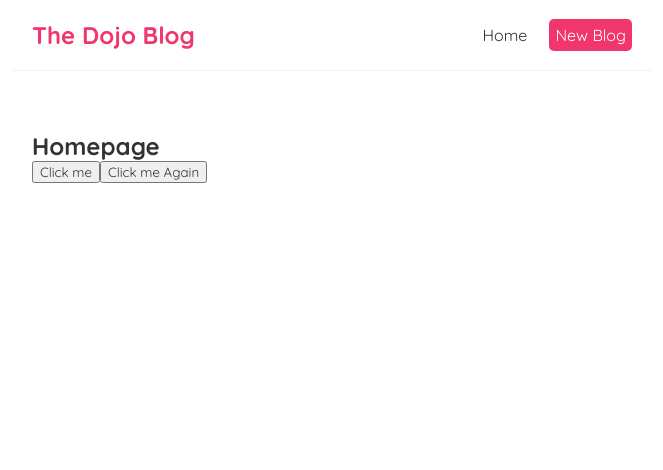
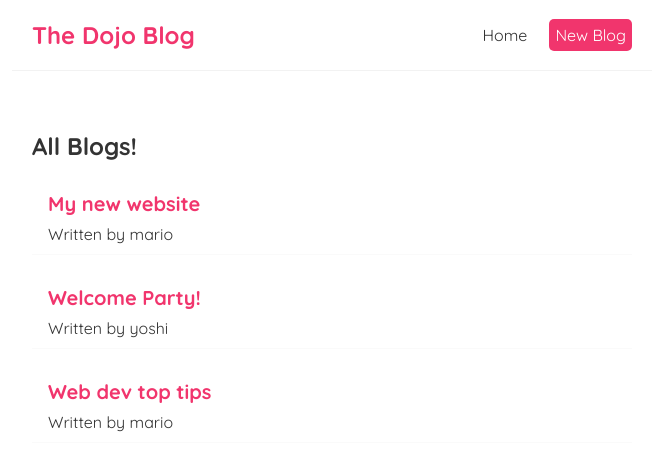
Before and after one commit to Kancheesee/Dojo-Blog, a React (Create React App) app: page / in a window 1280 px wide. Shown: the top 470 px of the page, without its empty margins (308-971 px from the left). Built offline with nearby package versions, Linux system fonts and the light colour scheme.

Commit message:
new bloglist added,styled

```diff
--- /dev/null
+++ b/src/BlogList.js
@@ -0,0 +1,19 @@
+const BlogList = ({blogs, title}) => {
+    // const blogs=props.blogs;
+    // const title=props.title;
+
+    return (
+        <div className="blog-list">
+            <h2>{title}</h2>
+            {blogs.map((blog)=>(
+            <div className="blog-preview" key={blog.id}>
+                <h2>{blog.title}</h2>
+                <p>Written by {blog.author}</p>
+
+            </div>
+        ))}
+        </div>
+    );
+}
+
+export default BlogList;
--- a/src/Home.js
+++ b/src/Home.js
@@ -1,18 +1,49 @@
+import {useState} from 'react'; //called use state hook
+import BlogList from './BlogList';
+
 const Home = () => {
-    const handleClick=() =>{
-        console.log('hello everyone');
+    // const handleClick=() =>{
+    //     console.log('hello everyone');
 
-    }
-    const handleClickAgain=(name)=>{
-        console.log('hello'+ name);
-    }
+    // }
+    // const handleClickAgain=(name)=>{
+    //     console.log('hello'+ name);
+
+    // const[name, setName]=useState('kanchi');
+    // const[age, setAge]=useState(20);
+
+    // const handleClick=() =>{
+    //     setName('kumari');
+    //     setAge(22);
+
+    const[blogs, setBlogs]=useState([
+        {title: 'My new website', body: 'lorem ipsum...', author:'mario', id:1},
+        {title: 'Welcome Party!', body: 'lorem ipsum...', author:'yoshi', id:2}, //id must be unique
+        {title: 'Web dev top tips', body: 'lorem ipsum...', author:'mario', id:3}
+    ]);
+
+
     return (
        <div className="home">
-        <h2>Homepage</h2>
+        {/* /* <h2>Homepage</h2>
+        <p>{name} is {age} years old!</p>
         <button onClick={handleClick}>Click me</button>
-        <button onClick={()=>{
+        {/* <button onClick={()=>{
             handleClickAgain(' kanchi')
-        }}>Click me Again</button>
+        }}>Click me Again</button> */}
+
+
+        {/* {blogs.map((blog)=>(
+            <div className="blog-preview" key={blog.id}>
+                <h2>{blog.title}</h2>
+                <p>Written by {blog.author}</p>
+
+            </div>
+        ))} */}
+
+        {/* developing props since we are using data in blog list but doesnt have it, it is in home.js*/}
+        <BlogList blogs={blogs} title="All Blogs!" />
+        {/* upper is a prop */}
        </div>
     );
 }
--- a/src/index.css
+++ b/src/index.css
@@ -39,3 +39,17 @@
    margin: 40px auto;
    padding: 20px;
  }
+ /* blog previews / list */
+ .blog-preview {
+  padding: 10px 16px;
+  margin: 20px 0;
+  border-bottom: 1px solid #fafafa;
+}
+.blog-preview:hover {
+  box-shadow: 1px 3px 5px rgba(0,0,0,0.3);
+}
+.blog-preview h2 {
+  font-size: 20px;
+  color: #f1356d;
+  margin-bottom: 8px;
+}
```
